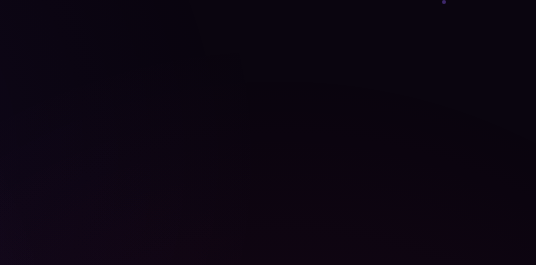
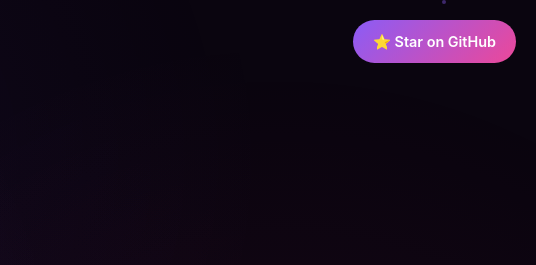
Before and after one commit to vitalops/datatune_landing_page, a plain HTML site: page index.html in a window 1280 px wide. Shown: the top 265 px of the page, 744-1280 px from the left. Drawn offline with Linux system fonts and the light colour scheme.

Commit message:
Add a star on github button

```diff
--- a/index.html
+++ b/index.html
@@ -90,6 +90,34 @@
                 transform: translateY(-100vh) rotate(360deg);
                 opacity: 0;
             }
+        }
+
+        .github-link {
+            position: absolute;
+            top: 20px;
+            right: 20px;
+            z-index: 100;
+        }
+
+        .github-btn {
+            padding: 10px 20px;
+            background: linear-gradient(135deg, var(--primary-color), var(--secondary-color));
+            color: white;
+            border: none;
+            border-radius: 25px;
+            font-size: 0.9rem;
+            font-weight: 600;
+            cursor: pointer;
+            transition: all 0.3s;
+            text-decoration: none;
+            display: inline-flex;
+            align-items: center;
+            gap: 8px;
+        }
+
+        .github-btn:hover {
+            transform: translateY(-2px);
+            box-shadow: 0 10px 30px rgba(139, 92, 246, 0.4);
         }
 
         .hero {
@@ -518,6 +546,16 @@
         }
 
         @media (max-width: 768px) {
+            .github-link {
+                top: 10px;
+                right: 10px;
+            }
+
+            .github-btn {
+                padding: 8px 16px;
+                font-size: 0.8rem;
+            }
+
             .hero {
                 padding: 40px 20px 30px;
             }
@@ -550,6 +588,11 @@
 <body>
     <!-- Floating Particles -->
     <div class="particles" id="particles"></div>
+
+    <!-- GitHub Link at Top -->
+    <div class="github-link">
+        <a href="https://github.com/vitalops/datatune" target="_blank" class="github-btn">⭐ Star on GitHub</a>
+    </div>
 
     <div class="hero">
         <img src="datatune-logo.png" alt="Datatune Logo" class="logo-img">
```
